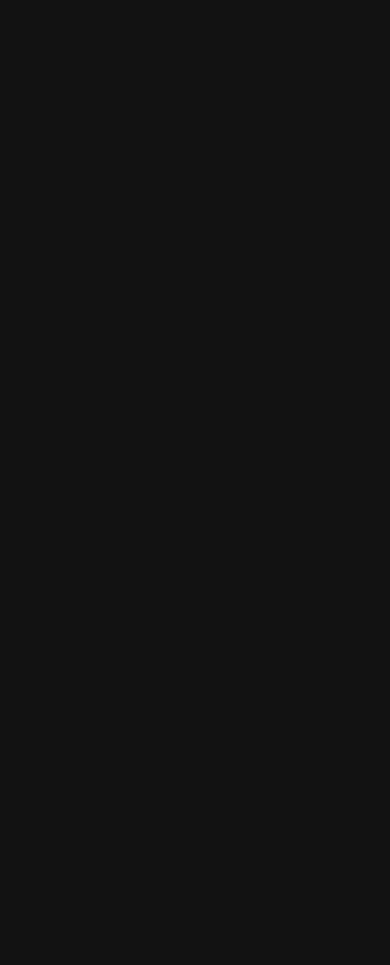
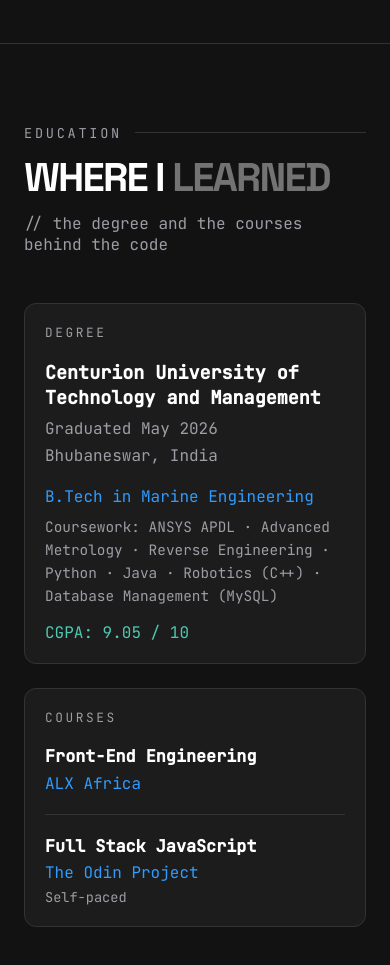
Before and after one commit to the-blockman/portfolio, a React (Vite) app: page / in a window 390 px wide. Shown: the part 7420-8385 px from the top of the page. Before the commit the page ends 7463 px from the top, so only its background shows below. Built offline with nearby package versions, Linux system fonts and the light colour scheme.

Commit message:
Add Contact component with styles and content, and update Education data

```diff
--- a/src/App.jsx
+++ b/src/App.jsx
@@ -4,6 +4,7 @@ import About from "./components/About.jsx";
 import Projects from "./components/Projects.jsx";
 import Toolkit from "./components/Toolkit.jsx";
 import Experience from "./components/Experience.jsx";
+import Education from "./components/Education.jsx";
 
 function App() {
   return (
@@ -14,6 +15,7 @@ function App() {
       <Projects />
       <Toolkit />
       <Experience />
+      <Education />
     </>
   );
 }
--- /dev/null
+++ b/src/components/Education.css
@@ -0,0 +1,100 @@
+.edu-grid {
+  display: grid;
+  grid-template-columns: minmax(0, 1.5fr) minmax(0, 1fr);
+  gap: 1.5em;
+  align-items: start;
+}
+
+.edu-card {
+  padding: 2em;
+  background: var(--surface);
+  border: 1px solid var(--border);
+  border-radius: 0.75em;
+}
+
+.edu-label {
+  margin: 0 0 1.5em;
+  font-size: 0.8em;
+  letter-spacing: 0.2em;
+  text-transform: uppercase;
+  color: var(--muted);
+}
+
+/* degree card */
+.edu-top {
+  display: flex;
+  flex-wrap: wrap;
+  justify-content: space-between;
+  gap: 0.5em 1.5em;
+  align-items: baseline;
+}
+.edu-school {
+  margin: 0;
+  font-size: 1.15em;
+  font-weight: 700;
+  color: var(--text);
+}
+.edu-period {
+  color: var(--muted);
+  white-space: nowrap;
+}
+.edu-place {
+  margin: 0.4em 0 1.25em;
+  color: var(--muted);
+}
+.edu-program {
+  margin: 0 0 0.5em;
+  color: var(--blue);
+}
+.edu-focus {
+  margin: 0 0 1em;
+  font-size: 0.9em;
+  line-height: 1.6;
+  color: var(--muted);
+}
+.edu-grade {
+  margin: 0;
+  color: var(--teal);
+}
+
+/* courses card: entries divided by lines */
+.edu-courses {
+  margin: 0;
+  padding: 0;
+  list-style: none;
+}
+.edu-courses li {
+  padding: 1.25em 0;
+  border-top: 1px solid var(--border);
+}
+.edu-courses li:first-child {
+  padding-top: 0;
+  border-top: 0;
+}
+.edu-courses li:last-child {
+  padding-bottom: 0;
+}
+.edu-course-title {
+  margin: 0;
+  font-size: 1.05em;
+  font-weight: 700;
+  color: var(--text);
+}
+.edu-course-provider {
+  margin: 0.35em 0 0;
+  color: var(--blue);
+}
+.edu-course-meta {
+  margin: 0.35em 0 0;
+  font-size: 0.85em;
+  color: var(--muted);
+}
+
+@media (max-width: 800px) {
+  .edu-grid {
+    grid-template-columns: minmax(0, 1fr);
+  }
+  .edu-card {
+    padding: 1.25em;
+  }
+}
--- a/src/data/education.js
+++ b/src/data/education.js
@@ -5,7 +5,7 @@ export const degree = {
   period: "Graduated May 2026",
   grade: "CGPA: 9.05 / 10",
   focus:
-    "Coursework: Strength of Materials · Advanced Metrology · Jigs & Fixtures · Reverse Engineering · Robotics",
+    "Coursework: ANSYS APDL · Advanced Metrology · Reverse Engineering · Python · Java · Robotics (C++) · Database Management (MySQL)",
 };
 
 export const courses = [
```
Also changed, not shown: src/components/Contact.jsx (added, +41 -0 lines).
